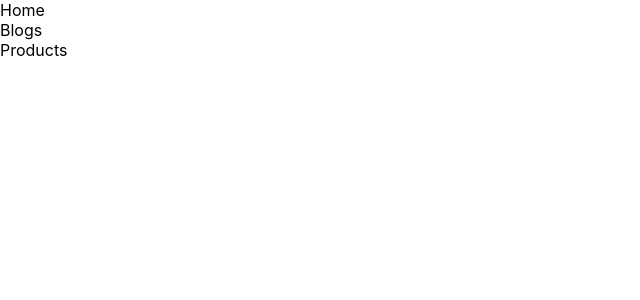
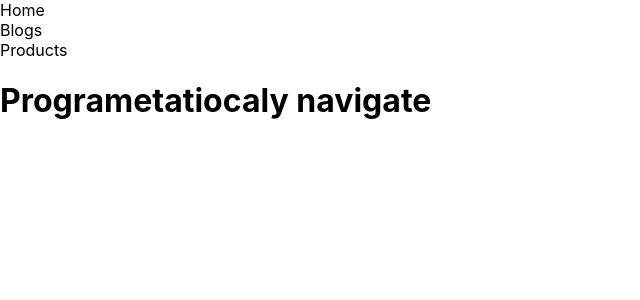
Before and after one commit to AnwarHossainSR/Next-Js-Learn, a Next.js app: page / in a window 1280 px wide. Shown: the top 300 px of the page, without its empty margins (0-640 px from the left). Built offline with nearby package versions, Linux system fonts and the light colour scheme.

Commit message:
Navigating Programmatically

```diff
--- a/pages/index.js
+++ b/pages/index.js
@@ -1,13 +1,20 @@
 import Link from "next/link";
+import { useRouter } from "next/router";
 import React from "react";
 
 const Home = () => {
+  const router = useRouter();
+  const handleClick = () => {
+    router.push("/docs");
+  };
   return (
     <>
       <div>Home</div>
       <Link href="/blogs">Blogs</Link>
       <br />
       <Link href="/products">Products</Link>
+      <br />
+      <h1 onClick={handleClick}>Programetatiocaly navigate</h1>
     </>
   );
 };
```
